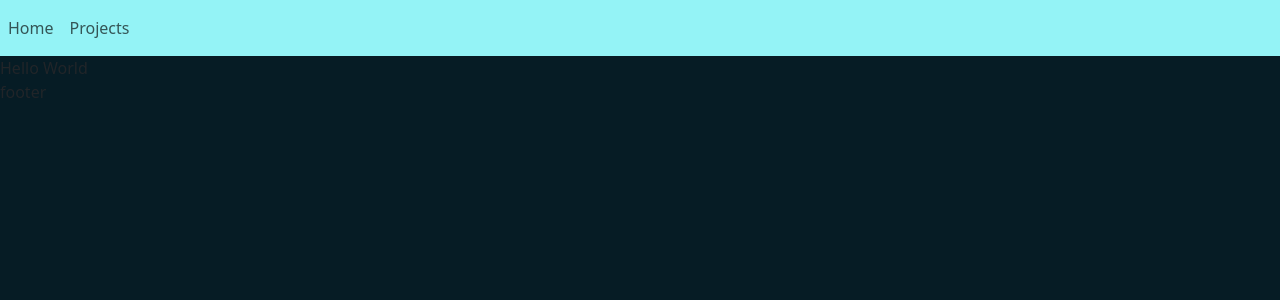
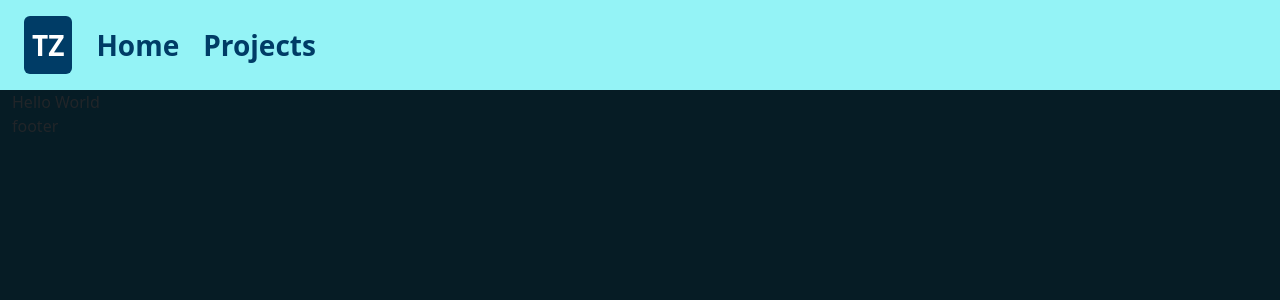
Before and after one commit to tzinadah/portfolio2.0, a Next.js app: page / in a window 1280 px wide. Shown: the top 300 px of the page. Built offline with nearby package versions, Linux system fonts and the light colour scheme.

Commit message:
Add header styling

```diff
--- a/src/app/Header.tsx
+++ b/src/app/Header.tsx
@@ -5,10 +5,11 @@ import Navbar from "react-bootstrap/Navbar";
 
 export default function Header() {
   return (
-    <Navbar className="bg-dark">
+    <Navbar className="bg-dark p-3">
+      <Navbar.Brand href="/" className="text-white fw-bold fs-3 bg-primary p-2 rounded-2 ms-2 me-2">TZ</Navbar.Brand>
       <Nav>
-        <Nav.Link href="/">Home</Nav.Link>
-        <Nav.Link href="/projects">Projects</Nav.Link>
+        <Nav.Link href="/" className="text-primary hover:text-secondary fw-bold fs-3 ms-2">Home</Nav.Link>
+        <Nav.Link href="/projects" className="text-primary fw-bold fs-3 ms-2">Projects</Nav.Link>
       </Nav>
     </Navbar>
   );
--- a/src/app/global.scss
+++ b/src/app/global.scss
@@ -12,4 +12,8 @@ $theme-colors: (
   "danger": #f20800,
 );
 
+.nav-link:hover {
+  color: #00b8d2 !important;
+}
+
 @import "~bootstrap/scss/bootstrap";
--- a/src/app/layout.tsx
+++ b/src/app/layout.tsx
@@ -1,6 +1,8 @@
 import "./global.scss";
 import Footer from "./Footer";
 import Header from "./Header";
+import Container from "react-bootstrap/Container";
+import Row from "react-bootstrap/Row";
 
 export default function RootLayout({
   children,
@@ -10,9 +12,15 @@ export default function RootLayout({
   return (
     <html lang="en">
       <body>
-        <Header />
-        <main>{children}</main>
-        <Footer />
+        <Container fluid>
+          <Row>
+            <Header />
+          </Row>
+          <Row>{children}</Row>
+          <Row>
+            <Footer />
+          </Row>
+        </Container>
       </body>
     </html>
   );
```
Also changed, not shown: 1 other file (tests, documents, lock files or other folders).
